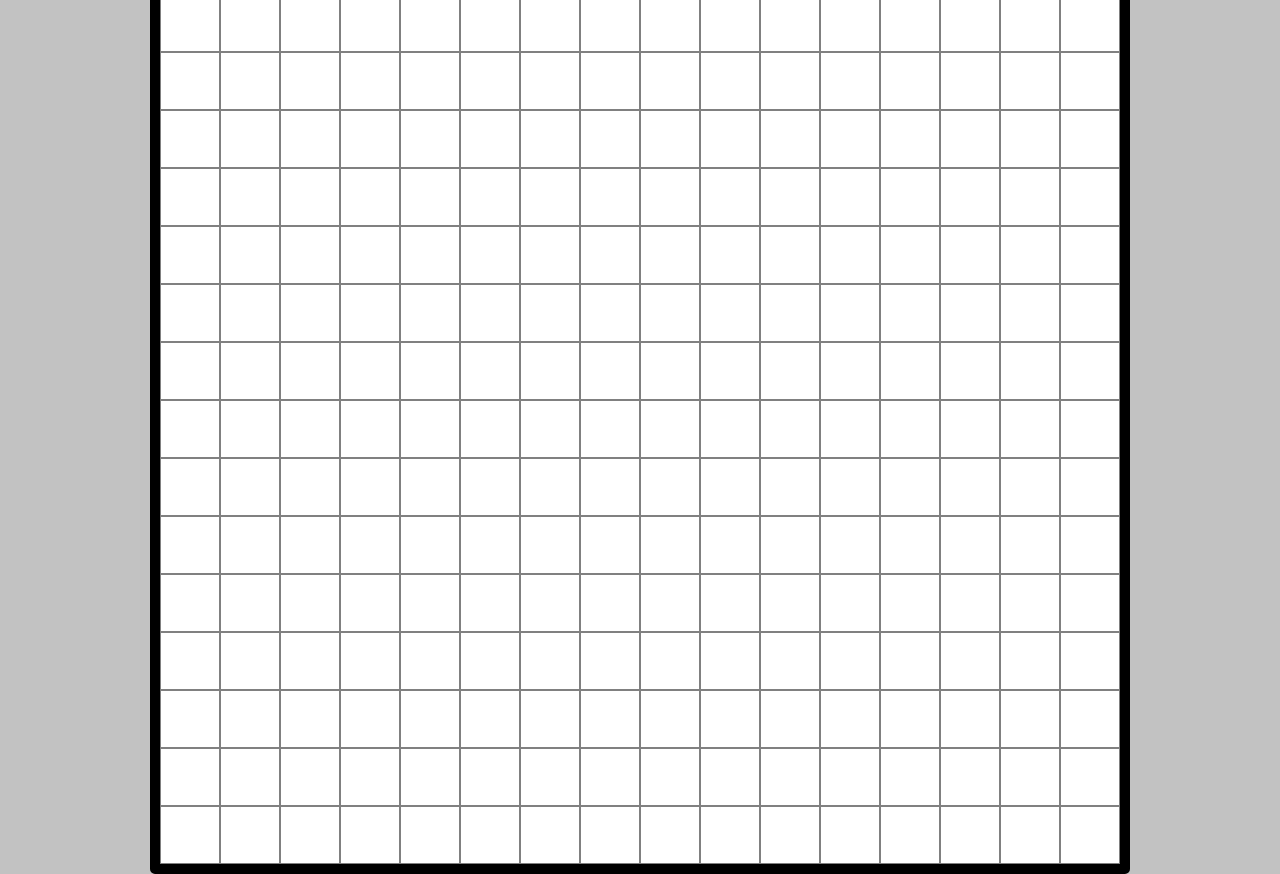
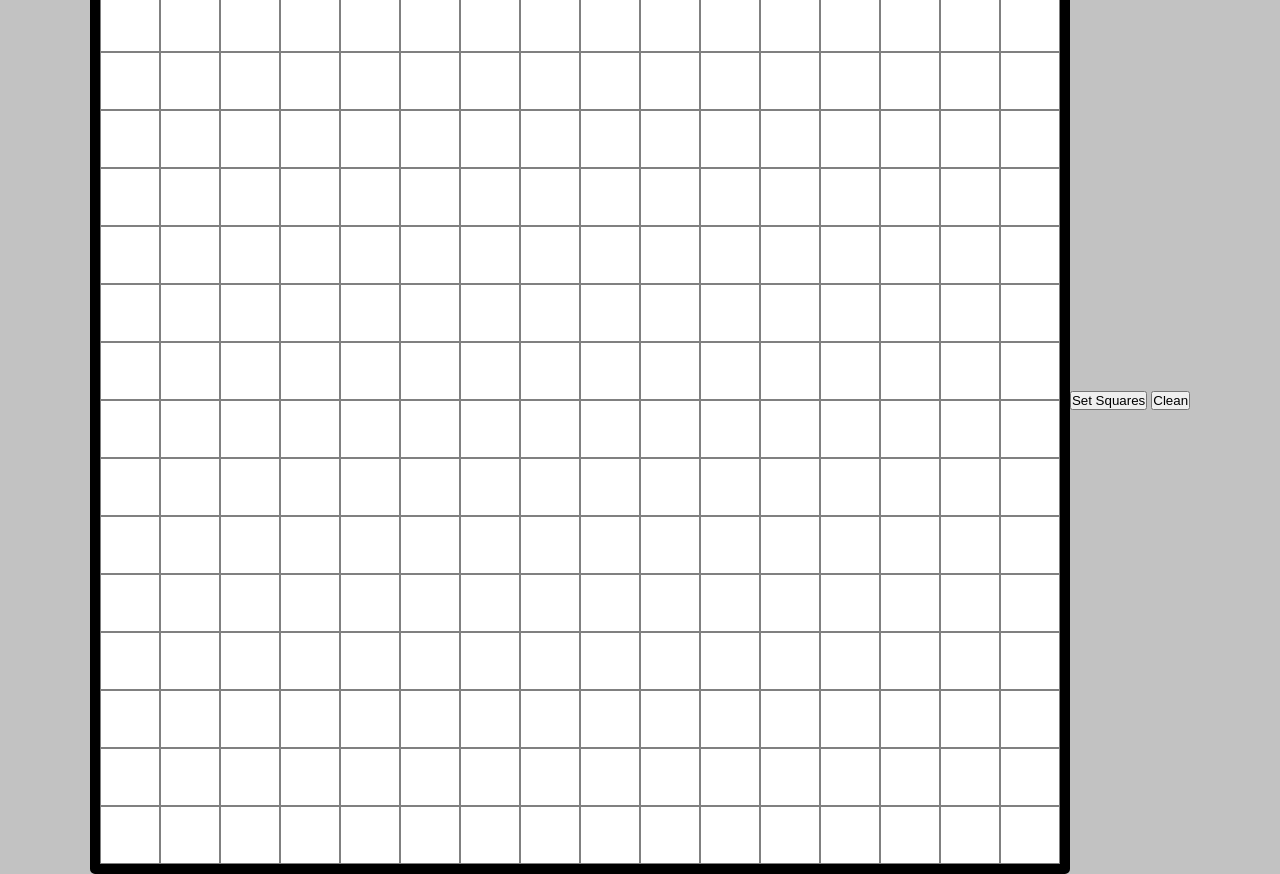
Before and after one commit to MissEngel/project_etch_a_sketch, a plain HTML site: page index.html in a window 1280 px wide. Drawn offline with Linux system fonts and the light colour scheme.

Commit message:
add buttons

```diff
--- a/index.html
+++ b/index.html
@@ -8,8 +8,14 @@
     <script src="script.js" defer></script>
 </head>
 <body>
+
     <div id="square_container">
 
     </div>
+    <div class="butt_container">
+        <button id="create_button">Set Squares</button>
+        <button id="clean_button">Clean</button>
+    </div>
+
 </body>
 </html>
```
